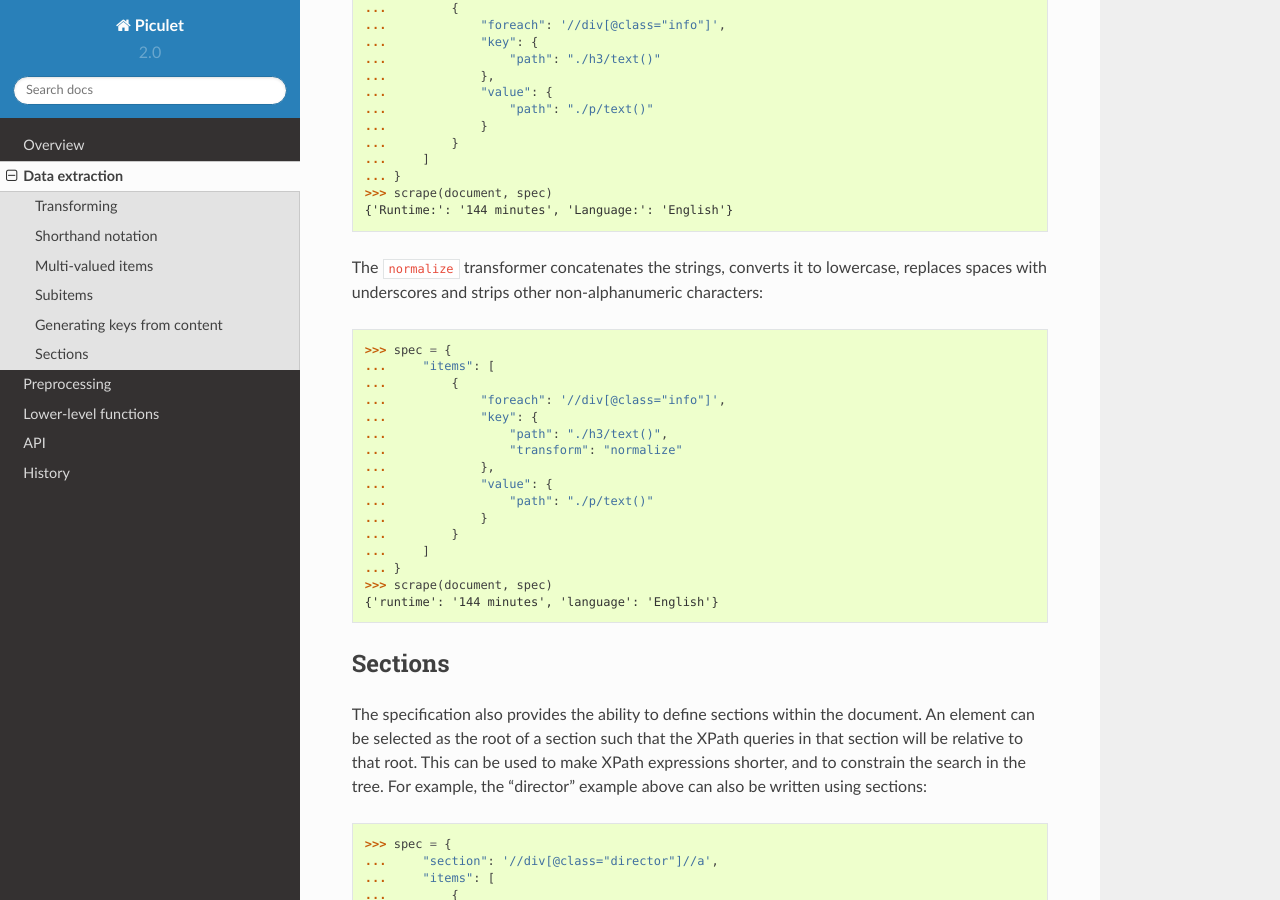
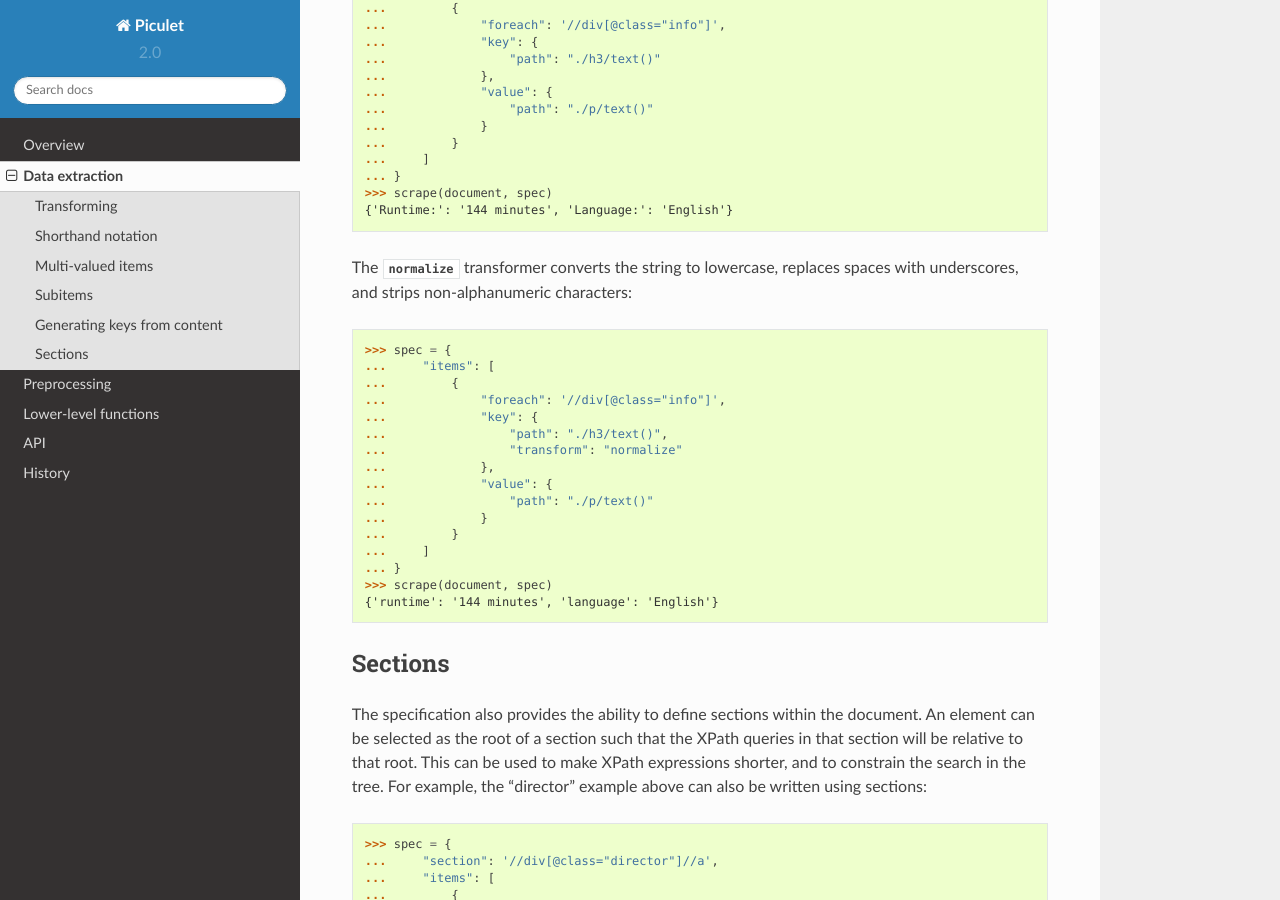
Before and after one commit to uyar/piculet, a Sphinx documentation site: the page built from docs/source/extract.rst, in a window 1280 px wide and 900 px high, scrolled down 7895 px. Built offline with Sphinx 7.4.7 and the Read the Docs theme 2.0.0, drawn with Linux system fonts in a browser that asks for light colours.

Commit message:
doc: Make normalize transformer a link

```diff
--- a/docs/source/extract.rst
+++ b/docs/source/extract.rst
@@ -459,8 +459,9 @@
    >>> scrape(document, spec)
    {'Runtime:': '144 minutes', 'Language:': 'English'}
 
-The ``normalize`` transformer concatenates the strings, converts it to lowercase,
-replaces spaces with underscores and strips other non-alphanumeric characters:
+The :meth:`normalize <piculet.transformers.normalize>` transformer converts
+the string to lowercase, replaces spaces with underscores,
+and strips non-alphanumeric characters:
 
 .. code-block:: python
 
```
